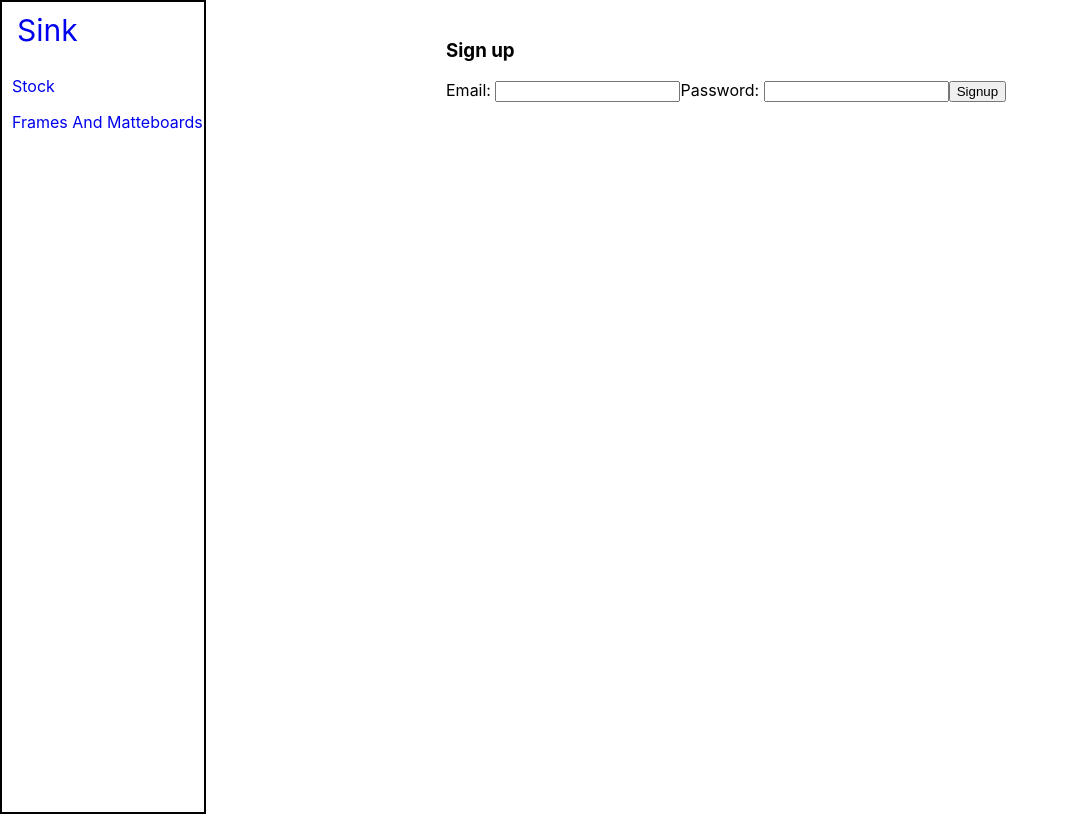
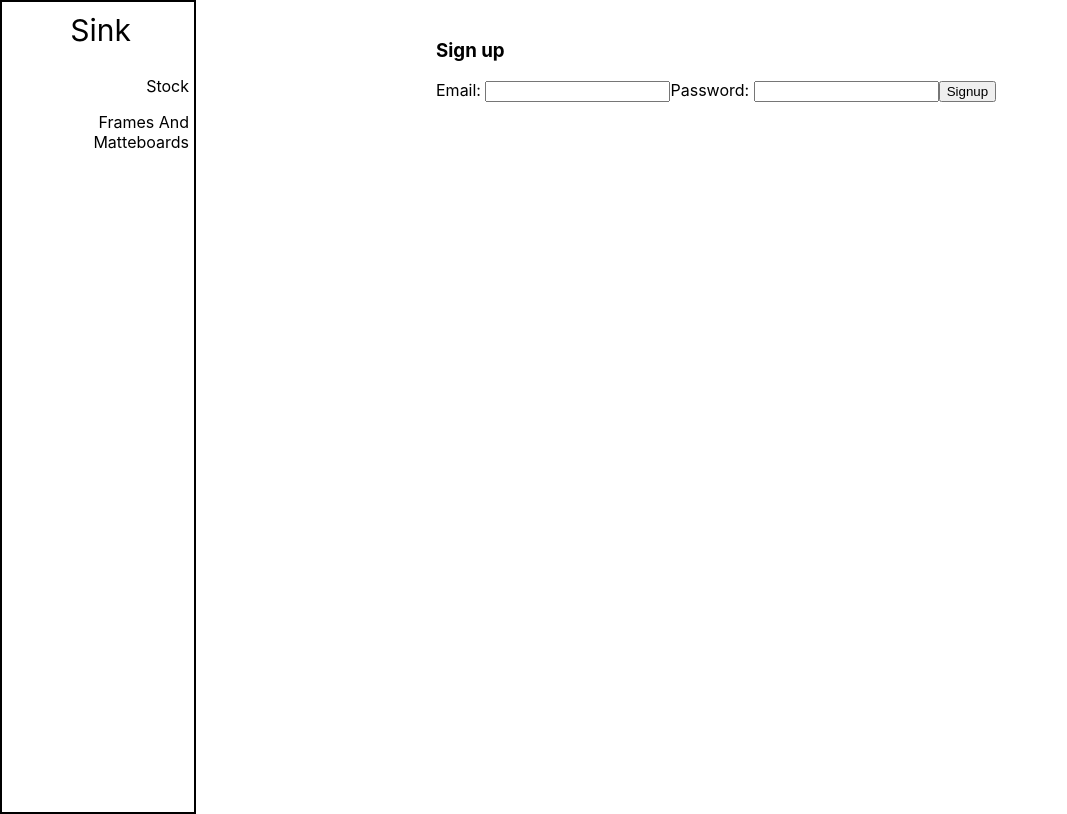
Before and after one commit to AMarieP/IT6041_Software_Project, a React (Create React App) app in the folder sink/frontend/: page /Signup in a window 1280 px wide. Shown: the whole page, without its empty margins (0-1067 px from the left). Built offline with nearby package versions, Linux system fonts and the light colour scheme.

Commit message:
Updated navbar css
updated navbar css to match the design doc

```diff
--- a/sink/frontend/src/components/Navbar.js
+++ b/sink/frontend/src/components/Navbar.js
@@ -20,7 +20,7 @@ const Navbar = () => {
                 <CustomLink to="/ViewFandM">Frames And Matteboards</CustomLink>
                 {user && <CustomLink to="/StockCreate">Add new stock</CustomLink>}
             </ul>
-            {user && <button onClick={handelLogout}>logout</button>}
+            {user && <button onClick={handelLogout}>logout</button>} {/* should use button component here */}
         </nav>
     )
 }
@@ -58,19 +58,19 @@ const styles = {
     nav:{
         display: 'flex',
         flexDirection:'column',
-        alignItems: 'flex-start',
         width:'15%',
         height:'100vh',
         border:'2px solid black',
-        paddingLeft:'10px',
         paddingTop:'10px',
-
+        color:'black',
     },
     title:{
         fontSize:'30px',
         textDecoration:'none',
         marginBottom:'20px',
         marginLeft:'5px',
+        color:'inherit',
+        alignSelf:'center',
     },
     ul:{
         padding:'0',
@@ -78,26 +78,31 @@ const styles = {
         listStyle: 'none',
         display: 'flex',
         flexDirection:'column',
-        alignItems: 'flex-start',
+        alignItems: 'flex-end',
         width: '100%',
     },
     li:{
         width: '100%',
+        textAlign: 'right',
     },
     link:{
         display:'flex',
+        justifyContent: 'flex-end',
+        alignItems:'center',
         textDecoration:'none',
         transition: 'background-color 0.3s ease',
-        padding: '8px 0',
-        width: '100%',
+        padding: '8px 5px',
+        width: 'calc(100% - 10px)',
+        color: 'inherit',
     },
     activeLink: {
-        backgroundColor: 'grey',
-        width: '100%',
+        backgroundColor: 'black',
+        width: 'calc(100% - 10px)',
+        color: 'white'
     },
     hoverLink: {
         backgroundColor: 'lightgray',
-        width: '100%',
+        width: 'calc(100% - 10px)',
     },
 
 
```
